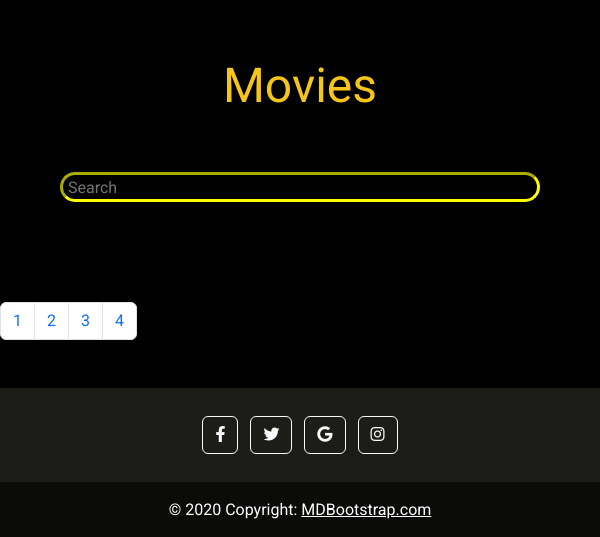
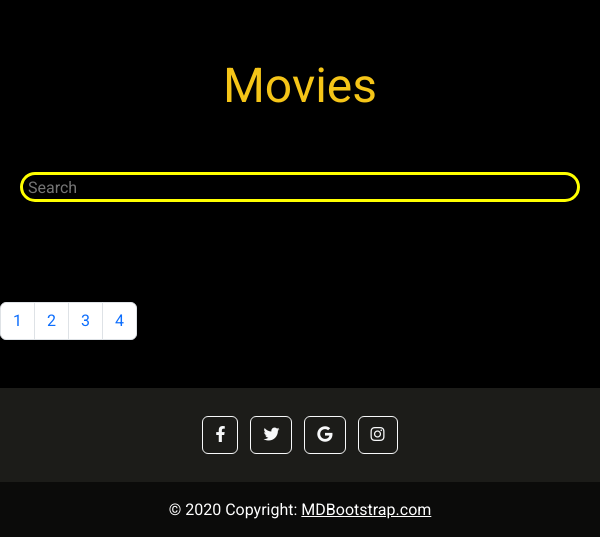
Before and after one commit to phudinh153/weblab, a PHP site: page /web/index.php?page=movies in a window 600 px wide. Shown: the part 80-617 px from the top of the page. Run offline with PHP 8.4, Linux system fonts and the light colour scheme; data that the repository does not hold is empty.

Commit message:
update css

```diff
--- a/movies.php
+++ b/movies.php
@@ -1,5 +1,20 @@
     <style>
-
+      @media only screen and (max-width: 600px) {
+        #formSearch{
+          width: 300px;
+        }
+        #searchResults{
+          width: 300px;
+        }
+      }
+      @media only screen and (min-width: 600px) {
+        #formSearch{
+          width: 35em;
+        }
+        #searchResults{
+          width: 35em;
+        }
+      }
       .movies-list {
         display:flex;
         flex-direction: row;
@@ -25,7 +40,8 @@
       .movies-list img{
         margin: 15px;
         width: 15em;
-        height: 15em;
+        height: 22em;
+        object-fit: cover;
       }
 
       .searchBox{
@@ -35,7 +51,7 @@
         align-items: center;
         flex-wrap: wrap;
         margin-top: 50px;
-        border-color: #FFFF00;
+        /* border-color: #FFFF00; */
       }
 
       #formSearch{
@@ -44,12 +60,13 @@
         outline: none;
         padding: 5px;
         margin: 0;
-        width: 30em;
+        /* width: 25rem; */
         height: 30px;
         border-radius: 2em;
-        border-color: #FFFF00;
+        /* border-color: #FFFF00; */
         color: white;
-        border-width: 3px;
+        /* border-width: 3px; */
+        border: solid 3px #FFFF00;
       }
 
       #searchResults{
@@ -63,7 +80,7 @@
         border-radius: 5px 5px 25px 25px;
         max-height: 250px;
         overflow-y: auto;
-        width: 30em;
+        /* width: 25rem; */
       }
 
       #searchResults div{
```
